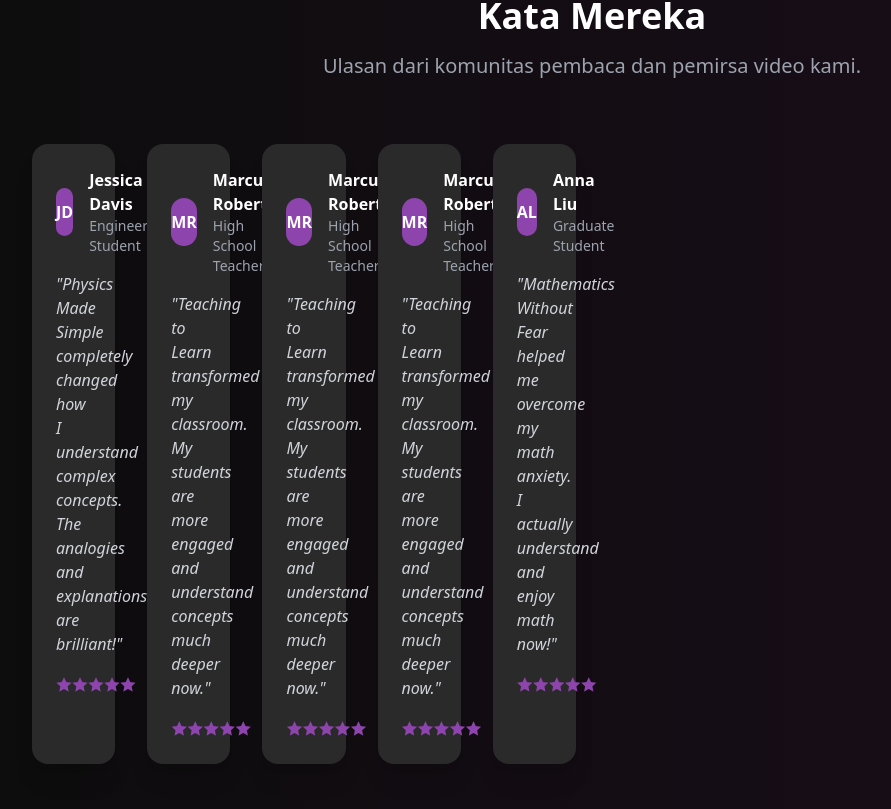
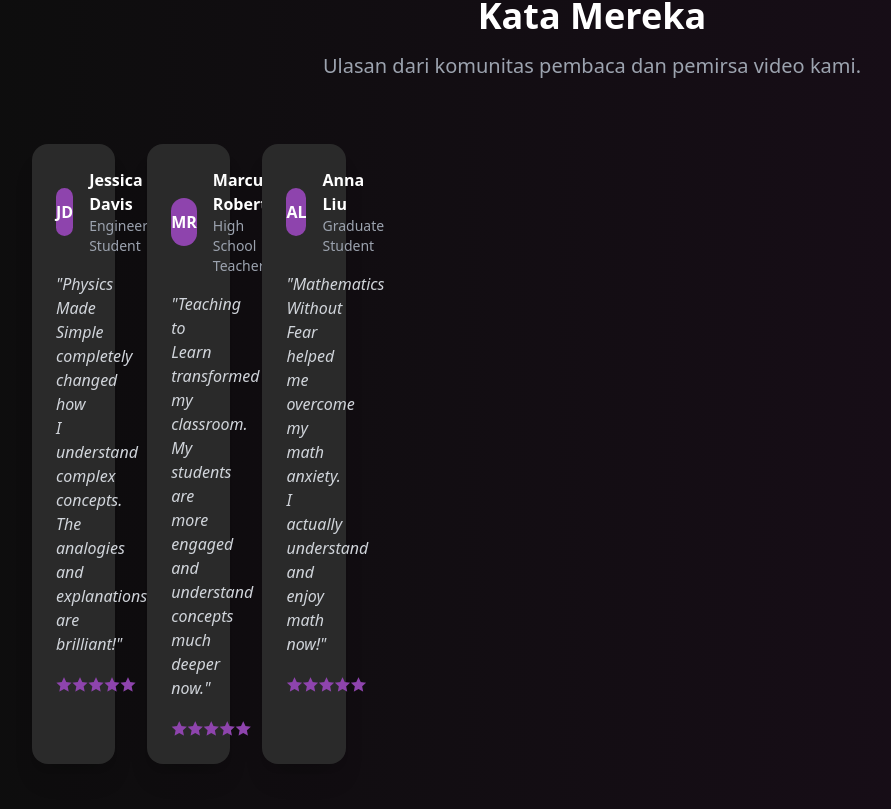
Before and after one commit to FeynmanProject/feynmanproject.github.io, a Next.js app: page /books in a window 1280 px wide. Shown: the part 3831-4640 px from the top of the page, without its empty margins (48-939 px from the left). Built offline with nearby package versions, Linux system fonts and the light colour scheme.

Commit message:
Update page.tsx

```diff
--- a/app/books/page.tsx
+++ b/app/books/page.tsx
@@ -361,50 +361,6 @@ export default function Books() {
               </div>
             </div>
 
-             <div className="bg-[#2A2A2A] p-6 rounded-2xl shadow-xl">
-              <div className="flex items-center mb-4">
-                <div className="w-12 h-12 bg-[#8E44AD] rounded-full flex items-center justify-center mr-4">
-                  <span className="text-white font-bold">MR</span>
-                </div>
-                <div>
-                  <h4 className="font-semibold">Marcus Roberts</h4>
-                  <p className="text-gray-400 text-sm">High School Teacher</p>
-                </div>
-              </div>
-              <p className="text-gray-300 italic">
-                &quot;Teaching to Learn transformed my classroom. My students are more engaged and understand concepts much deeper now.&quot;
-              </p>
-              <div className="flex text-[#8E44AD] mt-4">
-                <i className="ri-star-fill"></i>
-                <i className="ri-star-fill"></i>
-                <i className="ri-star-fill"></i>
-                <i className="ri-star-fill"></i>
-                <i className="ri-star-fill"></i>
-              </div>
-            </div>
-
-            <div className="bg-[#2A2A2A] p-6 rounded-2xl shadow-xl">
-              <div className="flex items-center mb-4">
-                <div className="w-12 h-12 bg-[#8E44AD] rounded-full flex items-center justify-center mr-4">
-                  <span className="text-white font-bold">MR</span>
-                </div>
-                <div>
-                  <h4 className="font-semibold">Marcus Roberts</h4>
-                  <p className="text-gray-400 text-sm">High School Teacher</p>
-                </div>
-              </div>
-              <p className="text-gray-300 italic">
-                &quot;Teaching to Learn transformed my classroom. My students are more engaged and understand concepts much deeper now.&quot;
-              </p>
-              <div className="flex text-[#8E44AD] mt-4">
-                <i className="ri-star-fill"></i>
-                <i className="ri-star-fill"></i>
-                <i className="ri-star-fill"></i>
-                <i className="ri-star-fill"></i>
-                <i className="ri-star-fill"></i>
-              </div>
-            </div>
-
             <div className="bg-[#2A2A2A] p-6 rounded-2xl shadow-xl">
               <div className="flex items-center mb-4">
                 <div className="w-12 h-12 bg-[#8E44AD] rounded-full flex items-center justify-center mr-4">
```
